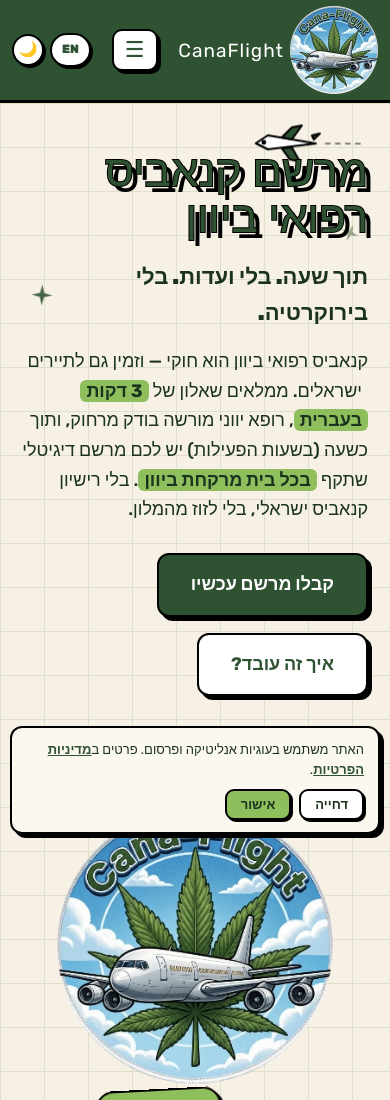
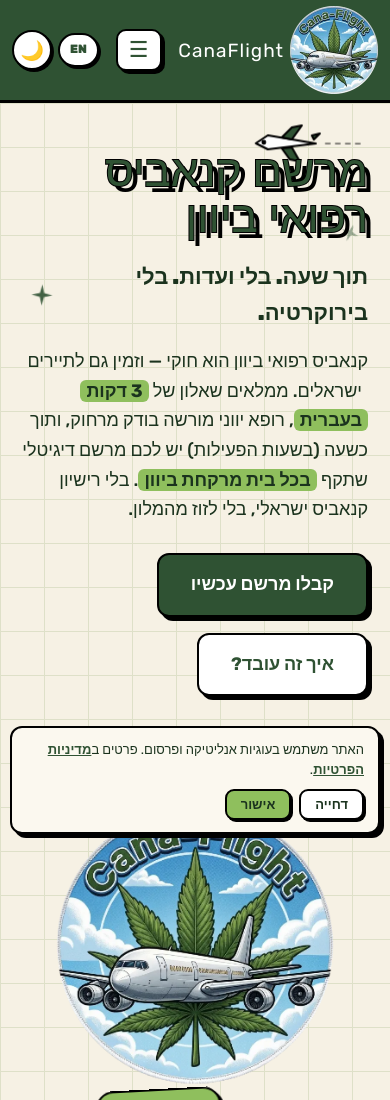
Before and after one commit to oorr1993/canna-greece-site, a website: page index.html in a window 390 px wide. Shown: the top 1100 px of the page. Drawn offline with Linux system fonts and the light colour scheme; a web font is replaced by a local one.

Commit message:
Enlarge mobile theme-toggle icon (32px->40px) per feedback; settings group stays as the last flex child at the far-left edge

```diff
--- a/index.html
+++ b/index.html
@@ -266,7 +266,7 @@ header {
   .menu-btn { width: 38px; height: 38px; font-size: 18px; }
   .header-settings { gap: 6px; }
   .header-settings .lang-pill { padding: 5px 10px; font-size: 12px; box-shadow: 2px 2px 0 var(--ink); }
-  .header-settings .theme-toggle { width: 32px; height: 32px; font-size: 15px; box-shadow: 2px 2px 0 var(--ink); }
+  .header-settings .theme-toggle { width: 40px; height: 40px; font-size: 19px; box-shadow: 2px 2px 0 var(--ink); }
 }
 .foot .col .social-icons { margin-top: 2px; }
 .mnav .social-icons { justify-content: center; gap: 22px; margin-top: 22px; }
```
